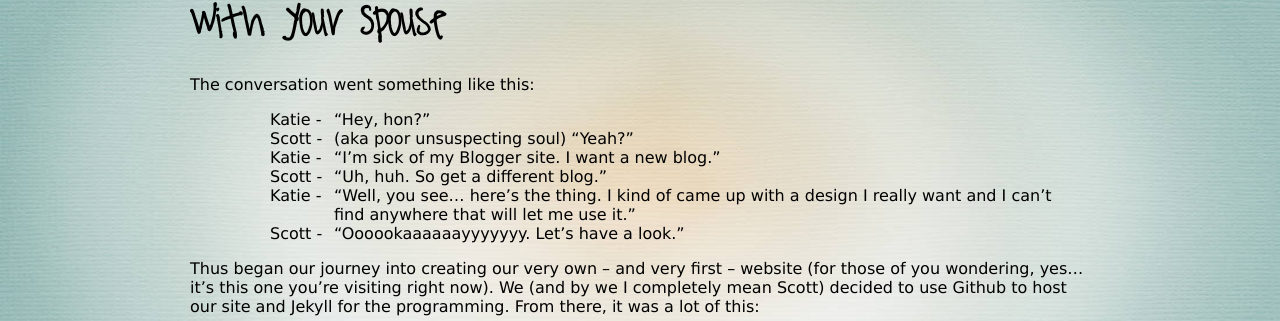
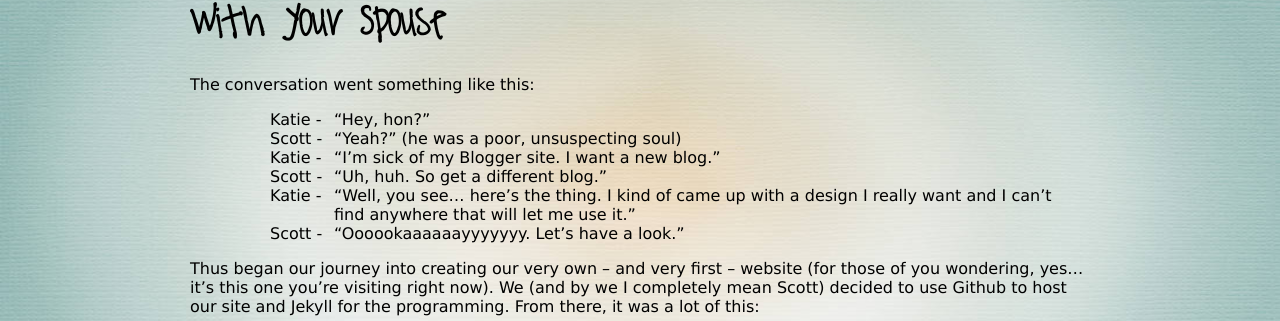
Before and after one commit to kpetersen/kpetersen.github.io, a Jekyll site: the page built from words/_posts/2011-10-25-remaining-friends.markdown, in a window 1280 px wide and 900 px high. Shown: the part 254-575 px from the top of the window. Built offline with Jekyll 4.4.1, drawn with Linux system fonts in a browser that asks for light colours.

Commit message:
tweak unsuspecting soul

```diff
--- a/words/_posts/2011-10-25-remaining-friends.markdown
+++ b/words/_posts/2011-10-25-remaining-friends.markdown
@@ -13,7 +13,7 @@ Katie
 : "Hey, hon?"
 
 Scott
-: (aka poor unsuspecting soul) "Yeah?"
+: "Yeah?" (he was a poor, unsuspecting soul)
 
 Katie
 : "I'm sick of my Blogger site. I want a new blog."
```
